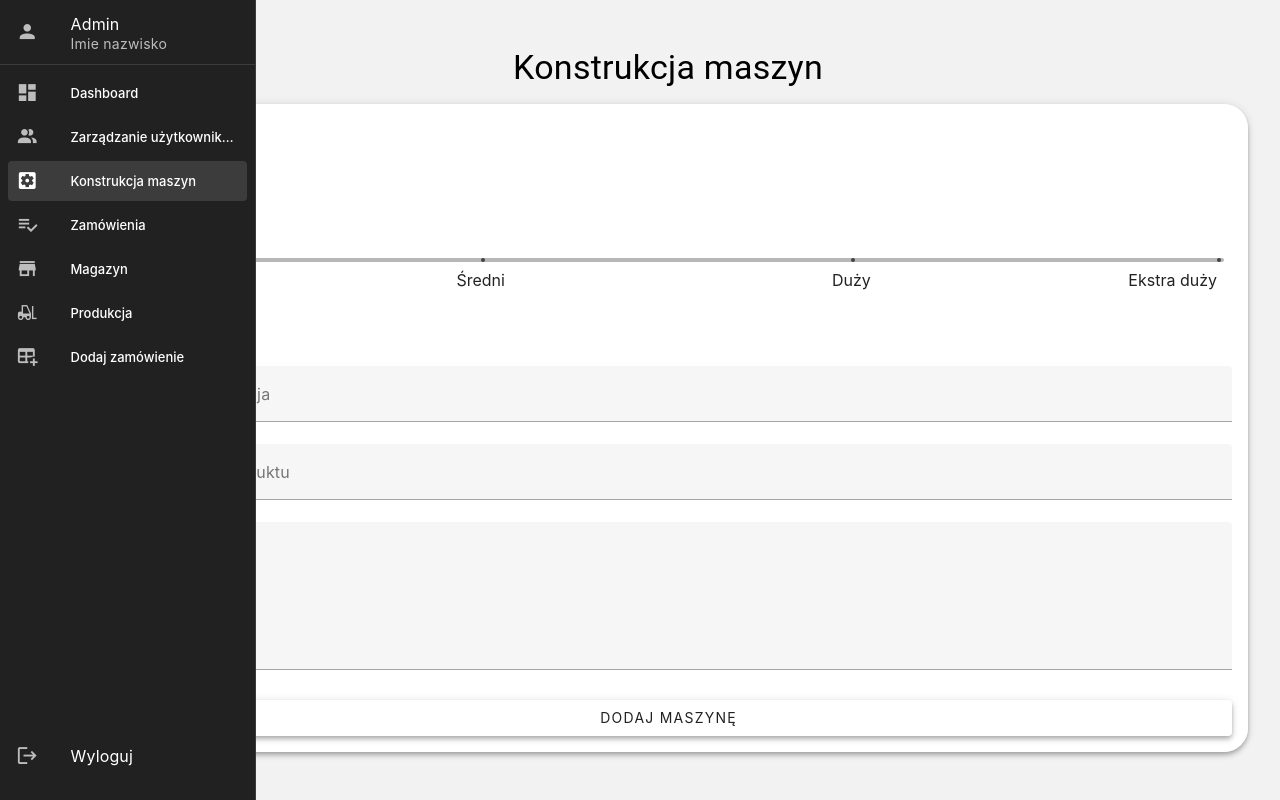
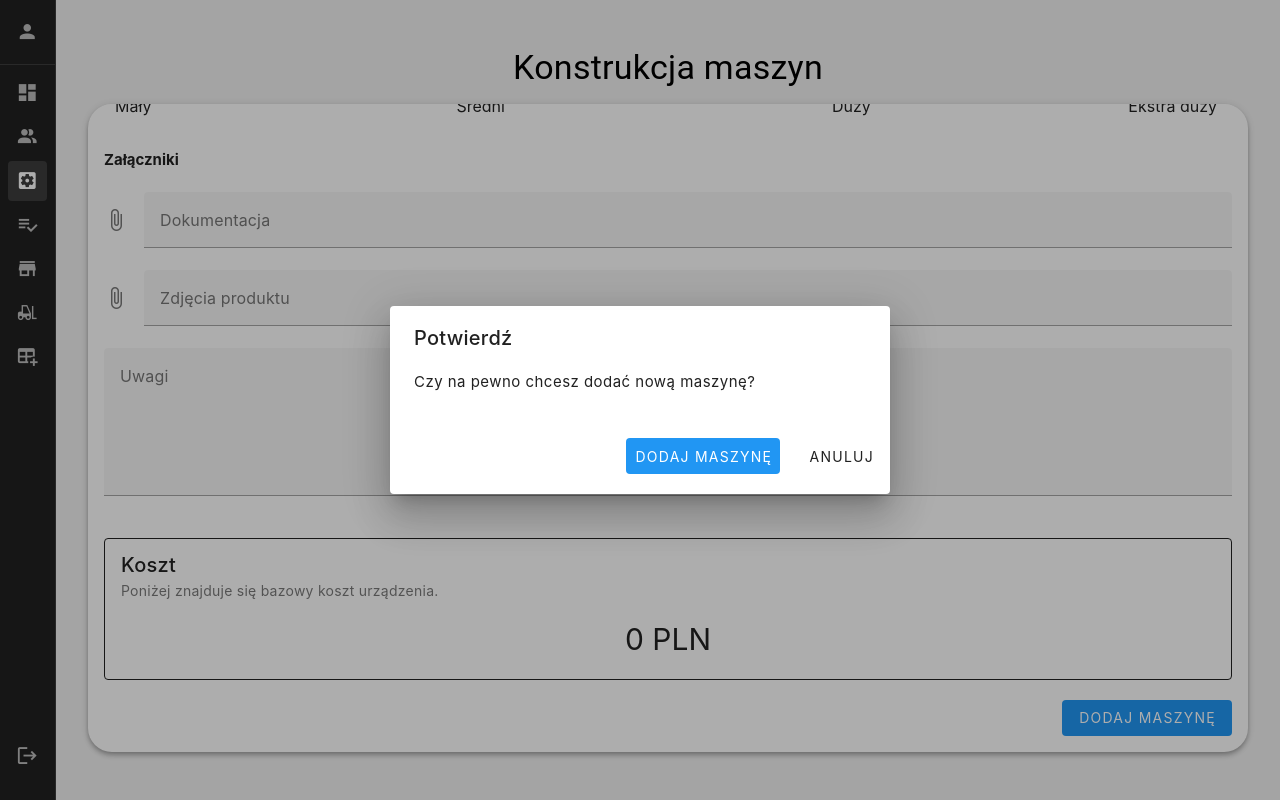
Before and after one commit to Kamil-Matusz/Shot-Blasting-Machines, a Vue app in the folder client/: page /constructions in a window 1280 px wide. Both pictures are taken after a click on the button "DODAJ MASZYNĘ". Built offline with nearby package versions, Linux system fonts and the light colour scheme.

Commit message:
Added confirmation and loading screen, made some refreshments to UI

```diff
--- a/client/src/views/ConstructionsView.vue
+++ b/client/src/views/ConstructionsView.vue
@@ -8,15 +8,27 @@ const tickLabels = ref({
   2: 'Duży',
   3: 'Ekstra duży',
 })
+
+const isLoading = ref(false);
+const isActive = ref(false);
+const isSaved = ref(false);
+
+function confirm() {
+  isLoading.value = true;
+
+  setTimeout(() => {
+    isLoading.value = false;
+    isSaved.value = true;
+  }, 2000);
+
+}
 </script>
 
 <template>
   <BasePage title="Konstrukcja maszyn">
     <v-sheet class="mx-auto" width="auto">
       <v-form @submit.prevent>
-      <v-text-field
-        label="Nazwa modelu"
-      ></v-text-field>
+        <v-text-field label="Nazwa modelu"></v-text-field>
 
         <p class="font-weight-bold">
           Typ kosza
@@ -51,36 +63,70 @@ const tickLabels = ref({
         <p class="font-weight-bold mb-2">
           Rozmiar komory
         </p>
-      <v-slider
-      :max="3"
-      :ticks=tickLabels
-      show-ticks="always"
-      step="1"
-      tick-size="4"
-      class="mb-5"
-      ></v-slider>
+        <v-slider :max="3" :ticks=tickLabels show-ticks="always" step="1" tick-size="4" class="mb-5"></v-slider>
 
         <p class="font-weight-bold mb-5">
           Załączniki
         </p>
-      <v-file-input
-        label="Dokumentacja"
-        counter
-        multiple
-        show-size
-      ></v-file-input>
+        <v-file-input label="Dokumentacja" counter multiple show-size></v-file-input>
 
-      <v-file-input
-        label="Zdjęcia produktu"
-        counter
-        multiple
-        show-size
-      ></v-file-input>
+        <v-file-input label="Zdjęcia produktu" counter multiple show-size></v-file-input>
 
         <v-textarea label="Uwagi"></v-textarea>
 
+        <v-card class="mb-5 mt-5" title="Koszt" subtitle="Poniżej znajduje się bazowy koszt urządzenia."
+          variant="outlined">
+          <h1 class="mb-4 text-center">
+            0 PLN
+          </h1>
+        </v-card>
 
-      <v-btn class="mt-2" block type="submit">Dodaj maszynę</v-btn>
+        <v-dialog max-width="500" v-model="isActive">
+          <template v-slot:activator="{ props: activatorProps }">
+            <v-row class="align-center justify-end">
+              <v-btn color="blue" class="ma-3" v-bind="activatorProps" text="Dodaj maszynę" variant="flat"></v-btn>
+            </v-row>
+          </template>
+
+          <template v-slot:default>
+            <template v-if="isLoading">
+              <v-card>
+                <v-card-text class="ma-5">
+                  <v-row class="align-center justify-space-between">
+                    Zapisuję maszynę
+                    <v-progress-circular indeterminate color="blue"></v-progress-circular>
+                  </v-row>
+                </v-card-text>
+              </v-card>
+            </template>
+            <template v-else-if="isSaved">
+              <v-card title="Sukces">
+                <v-card-text class="ma-5">
+                  Twoja maszyna została poprawnie zapisana
+                </v-card-text>
+
+                <v-card-actions>
+                  <v-spacer></v-spacer>
+                  <v-btn text="Powrót" @click="isActive = false; isSaved = false"></v-btn>
+                </v-card-actions>
+              </v-card>
+            </template>
+            <template v-else>
+              <v-card title="Potwierdź">
+                <v-card-text>
+                  Czy na pewno chcesz dodać nową maszynę?
+                </v-card-text>
+
+                <v-card-actions>
+                  <v-spacer></v-spacer>
+                  <v-btn color="blue" class="ma-3" text="Dodaj maszynę" variant="flat" @click="confirm"></v-btn>
+                  <v-btn text="Anuluj" @click="isActive = false"></v-btn>
+                </v-card-actions>
+              </v-card>
+            </template>
+
+          </template>
+        </v-dialog>
       </v-form>
     </v-sheet>
   </BasePage>
```
Lines whose indentation alone changed are shown as unchanged.
